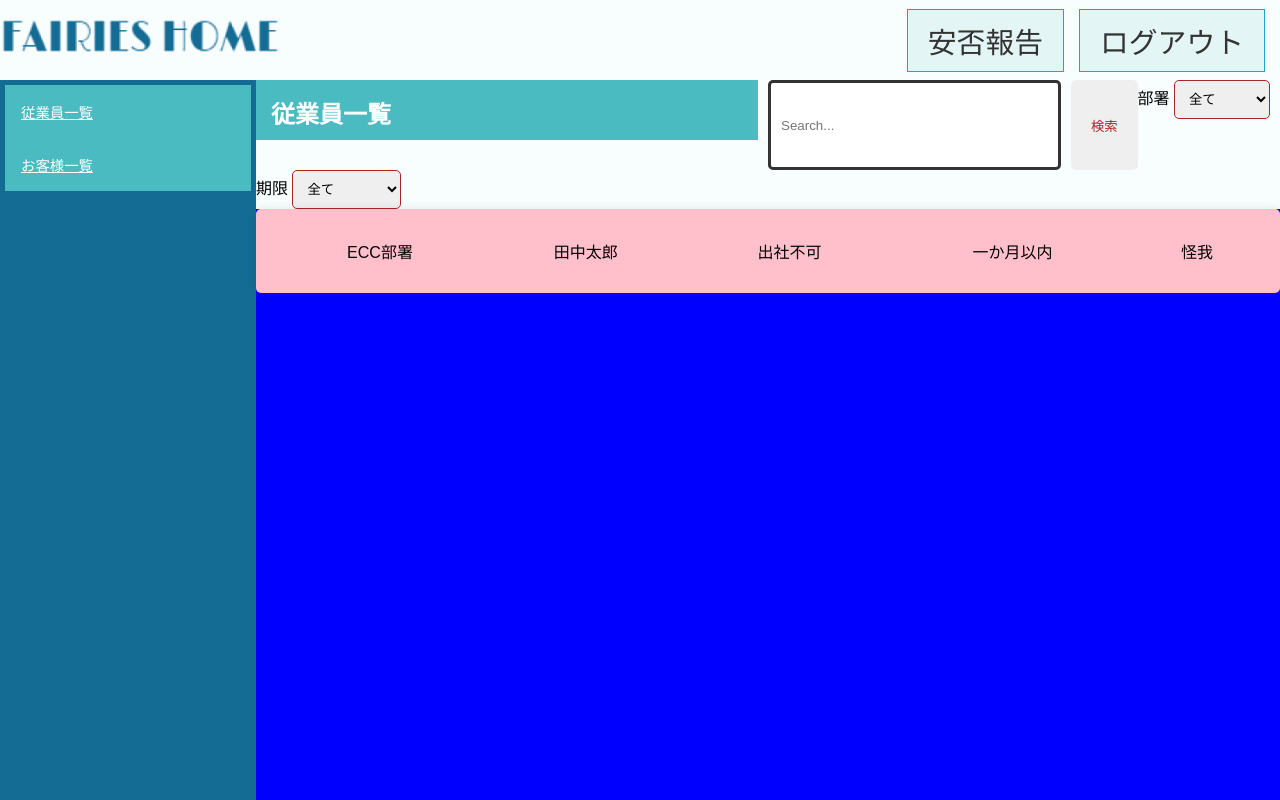
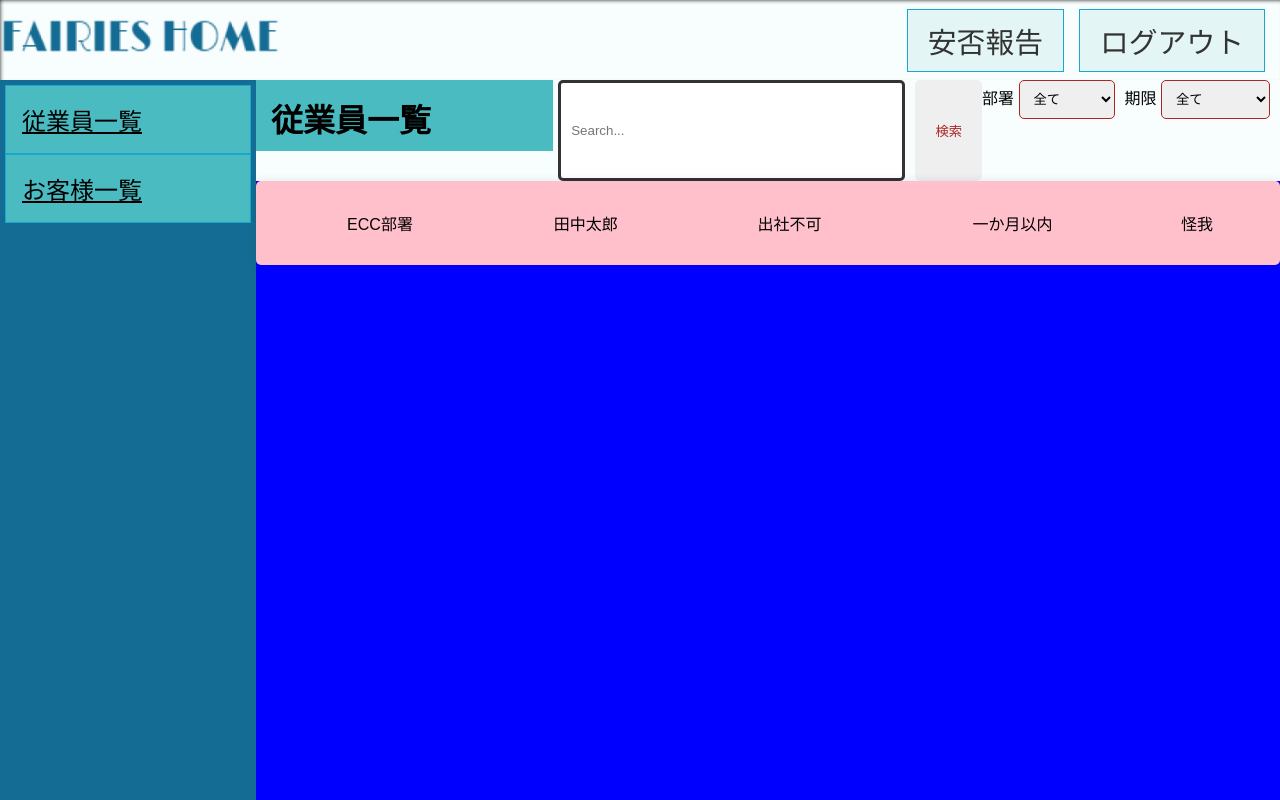
Before and after one commit to toma1128/Fairies, a PHP site: page /home_employee.html in a window 1280 px wide. Run offline with PHP 8.4, Linux system fonts and the light colour scheme.

Commit message:
ヘッダーに影つけた

```diff
--- a/Fairies/web/html/home_employee.css
+++ b/Fairies/web/html/home_employee.css
@@ -28,6 +28,8 @@ header {
   justify-content: space-between;
   /* 中央揃えに変更 */
   align-items: center;
+  box-shadow: 2px 2px 4px -2px rgb(30, 28, 28) inset;
+  /* 影のスタイルを指定 ひとまず*/
 }
 
 /* headerの画像のスタイル */
@@ -87,6 +89,7 @@ main {
   height: 90%;
   /* 横並びにする */
   display: flex;
+  top: 50 px;
 }
 
 /* h2タグのスタイル */
@@ -214,7 +217,7 @@ table td {
 
 /* 従業員一覧のliタグ */
 #naviWrap>ul>li {
-  font-size: .9rem;
+  font-size: 1.5rem;
   /* テキストサイズ */
   list-style: none;
   /* 黒丸を消す */
@@ -224,15 +227,24 @@ table td {
 #naviWrap>ul>li a {
   display: block;
   /* ブロック要素とする */
-  color: #fff;
+  color: #000;
   /* テキストカラー */
   padding: 1rem;
   /* 内側の余白の指定 */
+  border-top: solid 1px #19A7CE;
+  /*枠線・上*/
+  border-bottom: solid 1px #19A7CE;
+  /*枠線・下*/
+  border-right: solid 1px #19A7CE;
+  /*枠線・右*/
+  border-left: solid 1px #19A7CE;
+  /*枠線・左*/
 }
 
 /* マウスカーソルを合わせたときの処理 */
 #naviWrap>ul>li a:hover {
   background: #078890;
+  text-decoration: none;
 }
 
 /* liタグの中のクラスの処理 */
@@ -262,22 +274,22 @@ table td {
 }
 
 .category {
-  flex: 0 0 calc(50% - 10px);
+  flex: 0 0 calc(30% - 10px);
   /* 2列にするための幅の計算 */
-  margin-right: 10px;
+  margin-right: 5px;
   margin-bottom: 10px;
   /* 要素の下部に余白を追加 */
 }
 
 
 .category h2 {
-  font-size: 1.5rem;
+  font-size: 2rem;
   /* フォントサイズを指定 */
   font-weight: bold;
   /* フォントの太さを指定 */
   background-color: #4abbc1;
   /* 背景色を指定 */
-  color: white;
+  color: #000;
   /* テキストの色を指定 */
     padding-left: 15px;
     /* 左側のパディングを指定 */
```
Also changed, not shown: Fairies/web/html/home_employee.html (line endings or trailing spaces). Lines whose indentation alone changed are shown as unchanged.
